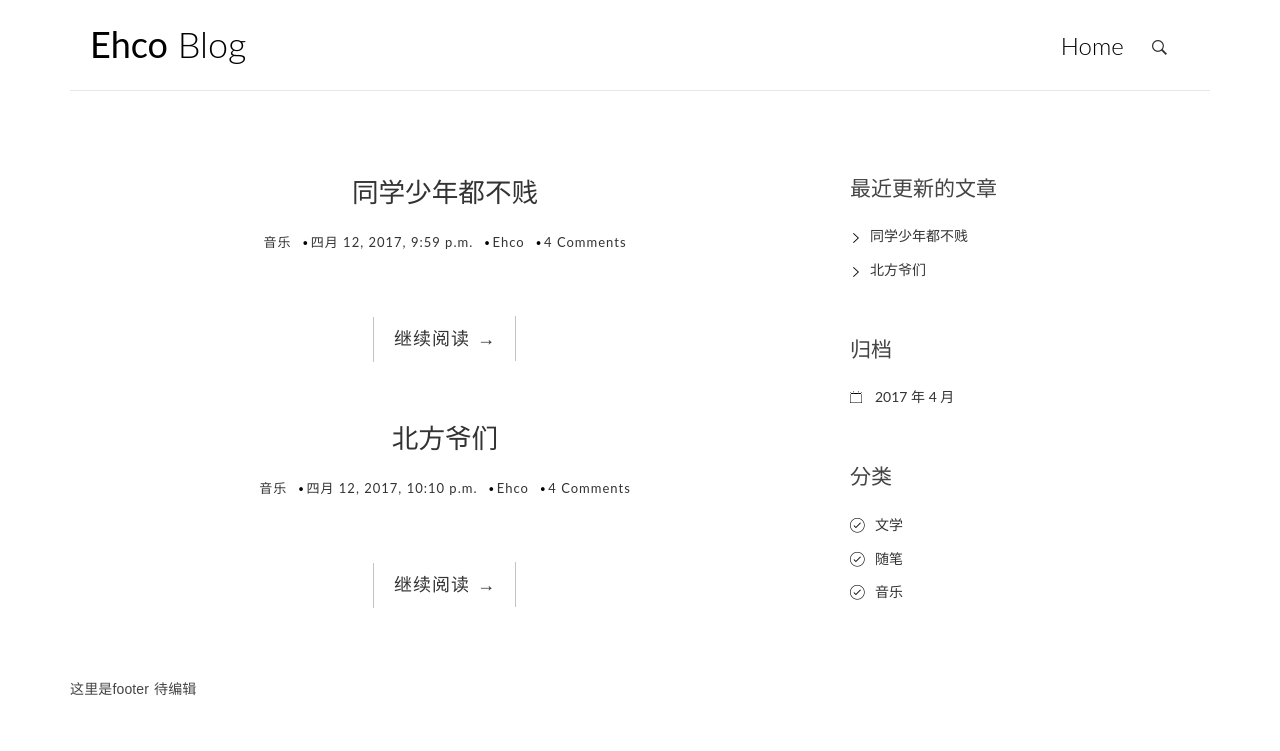
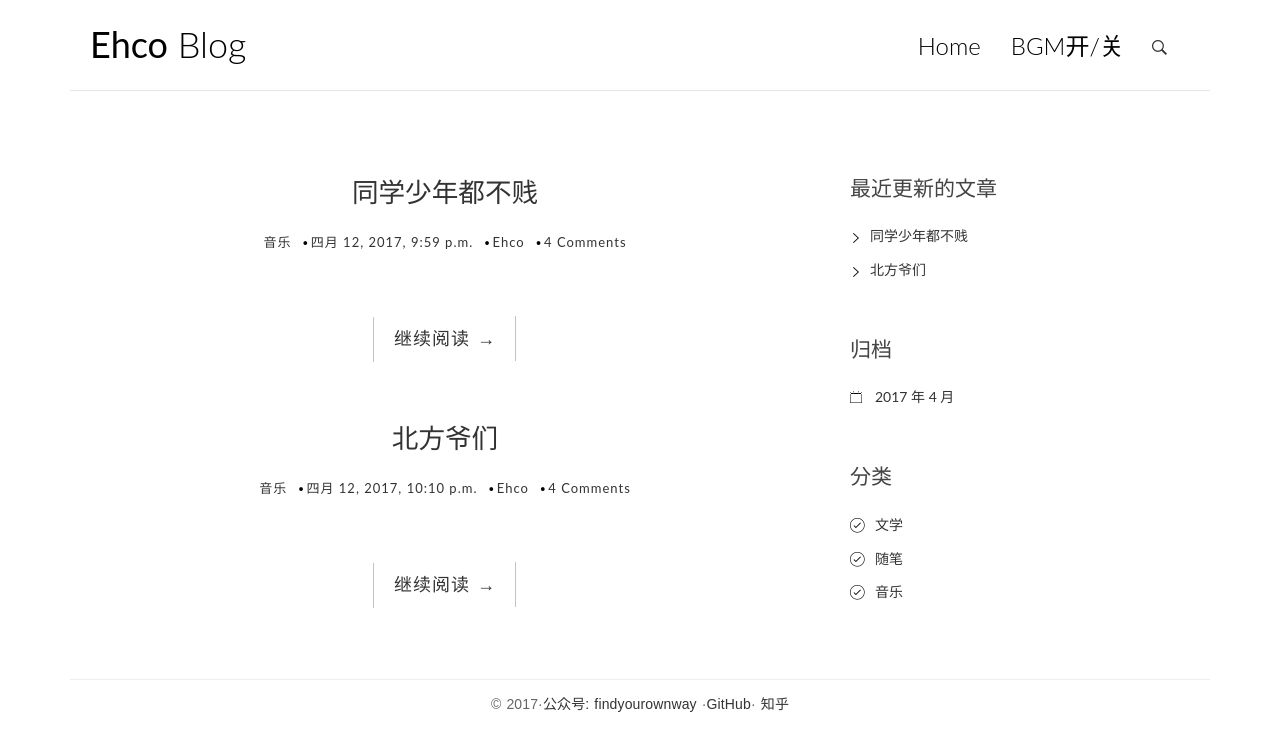
Before and after one commit to Ehco1996/django_blog, a Django app: page / in a window 1280 px wide. Shown: the top 751 px of the page. Run offline with Django 3.2, Linux system fonts and the light colour scheme; data comes from the database, SQL or seed files in the repository; some libraries are stand-ins or nearby versions.

Commit message:
增加blog的背景音乐，footer栏的编写

```diff
--- /dev/null
+++ b/blog/static/blog/js/ehco.js
@@ -0,0 +1,12 @@
+function playPause() {
+    var music = document.getElementById('music2');
+    var music_btn = document.getElementById('music_btn2');
+    if (music.paused){
+        music.play();
+
+    }
+    else{
+        music.pause();
+
+    }
+}
--- a/templates/blog/base.html
+++ b/templates/blog/base.html
@@ -8,7 +8,7 @@
     <!-- meta -->
     <meta charset="UTF-8">
     <meta name="viewport" content="width=device-width, initial-scale=1">
-    <link rel="shortcut icon" href="{% static 'blog/pic/icon.ico' %}" type="image/x-icon"/>
+    <link rel="shortcut icon" href="{% static 'blog/pic/icon.ico' %}" type="image/x-icon" />
     <!-- css -->
     <link rel="stylesheet" href="{% static 'blog/css/bootstrap.min.css' %}">
     <link rel="stylesheet" href="http://code.ionicframework.com/ionicons/2.0.1/css/ionicons.min.css">
@@ -21,11 +21,15 @@
     <script src="{% static 'blog/js/bootstrap.min.js' %}"></script>
     <script src="{% static 'blog/js/pace.min.js' %}"></script>
     <script src="{% static 'blog/js/modernizr.custom.js' %}"></script>
+    <script src="{% static 'blog/js/ehco.js' %}"></script>
+
 
 </head>
 
 <body>
     <div class="container">
+        <audio id="music2" src="{% static 'blog/media/bgm.mp3' %}" autoplay="autoplay" loop="loop">你的浏览器不支持audio标签。</audio>
+
         <header id="site-header">
             <div class="row">
                 <div class="col-md-4 col-sm-5 col-xs-8">
@@ -44,10 +48,14 @@
 
                         <div class="collapse navbar-collapse" id="bs-example-navbar-collapse-1">
                             <ul class="nav navbar-nav navbar-right">
-                                <li class="cl-effect-11"><a href="/" data-hover="Home">Home</a></li>
+                                <li class="cl-effect-8"><a href="/" data-hover="Home">Home</a></li>
+                                <li class="cl-effect-8">
+                                    <a type="button" href="javascript:playPause();">BGM开/关</a>
+                                </li>
                             </ul>
                         </div>
                         <!-- /.navbar-collapse -->
+
                     </nav>
                     <div id="header-search-box">
                         <a id="search-menu" href="#"><span id="search-icon" class="ion-ios-search-strong"></span></a>
@@ -114,7 +122,9 @@
         <div class="container">
             <div class="row">
                 <div class="col-md-12">
-                    <p> 这里是footer 待编辑</p>
+                    <p class="copyright">&copy; 2017·<a>公众号: findyourownway </a>·<a href="https://github.com/ehco1996">GitHub</a>·
+                        <a href="https://www.zhihu.com/people/Ehcostuff/activities">知乎</a>
+                    </p>
                 </div>
             </div>
         </div>
```
Also changed, not shown: blog/static/blog/pic/pause.gif (added), blog/static/blog/pic/play.gif (added), 1 other file. Lines whose indentation alone changed are shown as unchanged.
